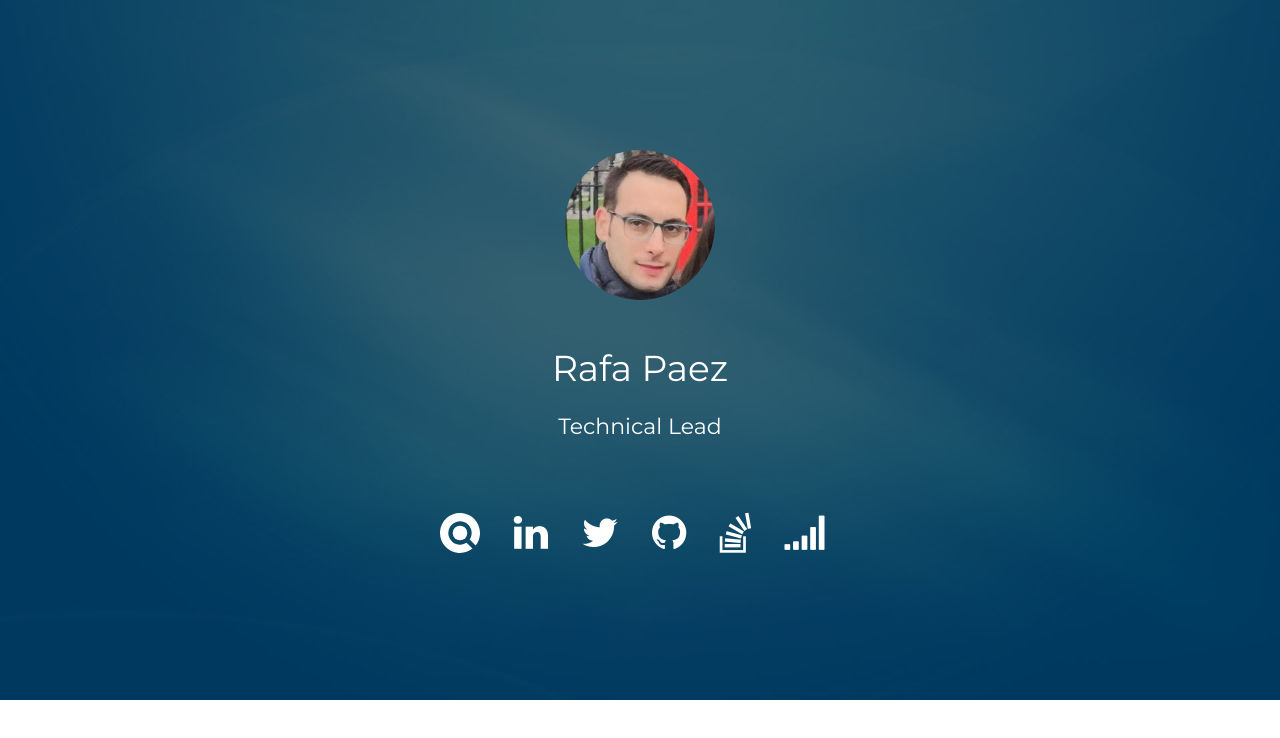
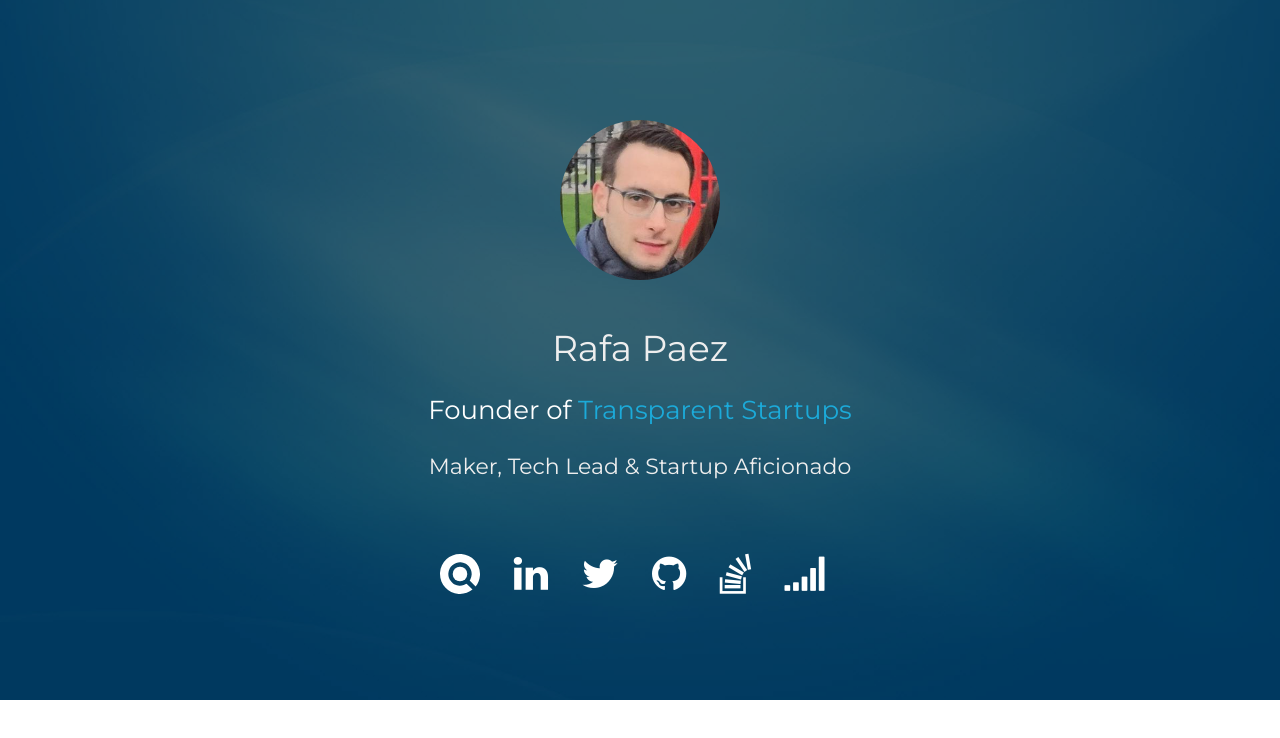
Before and after one commit to rafapaez/rafapaez.github.io, a plain HTML site: page index.html in a window 1280 px wide. Drawn offline with Linux system fonts and the light colour scheme.

Commit message:
Update content and links

```diff
--- a/css/style.css
+++ b/css/style.css
@@ -5,13 +5,27 @@ body{
 }
 h1, h2, h3, h4, h5, h6{
 	font-family: 'Montserrat', sans-serif;
+	color: #eee;
 }
 h1{
 	font-size: 36px;
-	color: #fff;
 	margin-top: 30px;
 	line-height: 1;
-	margin-bottom: 18px;
+	margin-bottom: 30px;
+}
+h2{
+	font-size: 26px;
+	margin-bottom: 30px;
+	color: #fff;
+}
+h2 a {
+	color: rgba(28, 170, 217, 1);
+}
+h2 a:hover, h2 a:active, h2 a:active, h2 a:visited {
+	color: rgba(28, 170, 217, 1);
+}
+h3{
+	font-size: 22px;
 }
 .top-bar{
 	background: #2c3e50;
@@ -84,9 +98,9 @@ h1{
 	margin-top: 30px;
 }
 .user img{
-	width: 150px;
-	height: 150px;
-	margin-top: 150px;
+	width: 160px;
+	height: 160px;
+	margin-top: 120px;
 	margin-bottom: 20px;
 }
 .social-icons a i.fa{
--- a/index.html
+++ b/index.html
@@ -33,18 +33,19 @@
 			<div class="row">
 				<div class="col-md-8 col-md-offset-2 no-padding">
 					<div class="col-md-12 text-center user">
-						<img src="img/rafa.jpg" alt="Me" class="img-circle">
+						<img src="img/rafa.jpg" alt="Rafa Paez" class="img-circle">
 						<h1>Rafa Paez</h1>
-						<h4>Technical Lead</h4>
+						<h2>Founder of <a href="http://www.transparentstartups.com" target="_blank">Transparent Startups</a></h2>
+						<h3>Maker, Tech Lead & Startup Aficionado</h3>
 						<div class="social-icons">
-							<a href="http://www.transparentstartups.com">
+							<a href="http://www.transparentstartups.com" target="_blank">
 								<img src="img/transparent-startups.svg" alt="Transparent Startups Logo">
 							</a>
-							<a href="https://uk.linkedin.com/in/rafapaez"><i class="fa fa-linkedin"></i></a>
-							<a href="https://twitter.com/RafaPaez_"><i class="fa fa-twitter"></i></a>
-							<a href="https://github.com/rafaelpc"><i class="fa fa-github"></i></a>
-							<a href="https://stackoverflow.com/users/2793607/rafa-paez"><i class="fa fa-stack-overflow"></i></a>
-							<a href="https://www.coderlevel.com"><i class="fa fa-signal"></i></a>
+							<a href="https://uk.linkedin.com/in/rafapaez" target="_blank"><i class="fa fa-linkedin"></i></a>
+							<a href="https://twitter.com/RafaPaez_" target="_blank"><i class="fa fa-twitter"></i></a>
+							<a href="https://github.com/rafaelpc" target="_blank"><i class="fa fa-github"></i></a>
+							<a href="https://stackoverflow.com/users/2793607/rafa-paez" target="_blank"><i class="fa fa-stack-overflow"></i></a>
+							<a href="https://www.coderlevel.com" target="_blank"><i class="fa fa-signal"></i></a>
 						</div>
 					</div>
 				</div>
```
